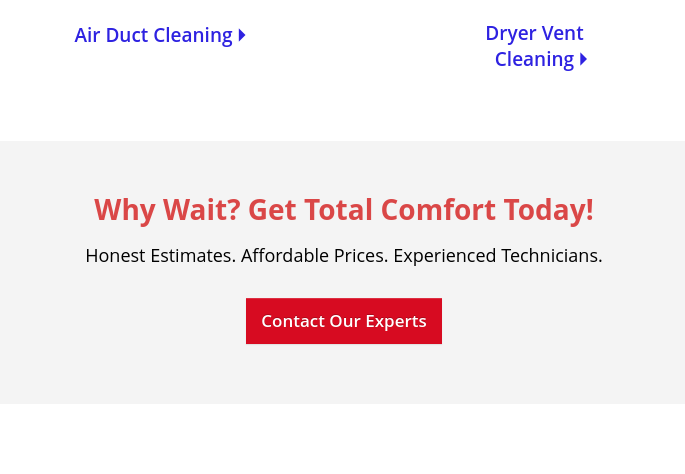
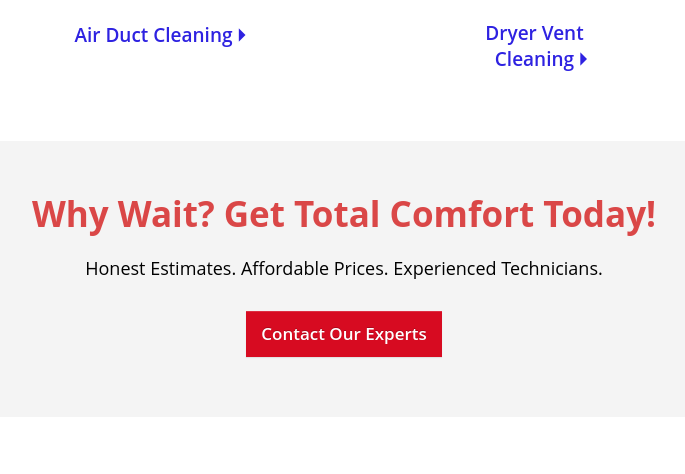
Before and after one commit to AbubakarCinnova/aircare, a PHP site: page / in a window 1280 px wide. Shown: the part 821-1295 px from the top of the page, without its empty margins (296-981 px from the left). Run offline with PHP 8.4, Linux system fonts and the light colour scheme; some libraries are stand-ins or nearby versions; some web fonts are replaced.

Commit message:
Update index.php

```diff
--- a/index.php
+++ b/index.php
@@ -147,7 +147,7 @@
               <script src="//www.toyoursuccess.com/reviews/js:6187:4"></script>
             </div>
             <div class="col-sm-9"> -->
-                        <h2 class="review-heading">Why Wait? Get Total Comfort Today!</h2>
+                        <h1 class="review-heading">Why Wait? Get Total Comfort Today!</h1>
                         <p>Honest Estimates. Affordable Prices. Experienced Technicians.</p> <br />
                         <p style="width:100%"><a class="btn btn-warning"
                                 href="<?php echo $base_url ?>/contact-us.php">Contact Our
```
